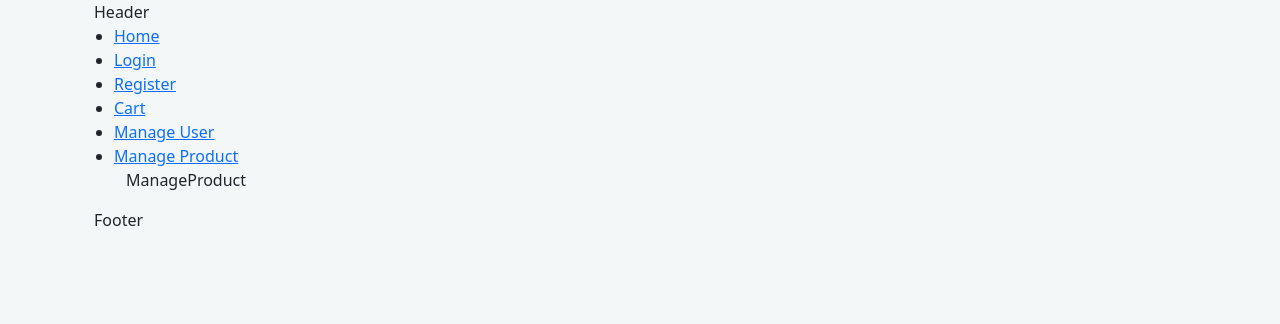
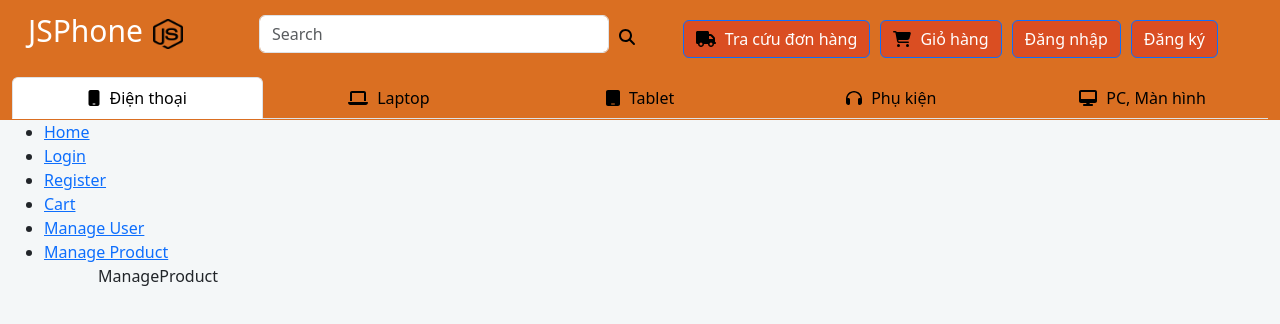
Before and after one commit to ThinhTran1001/Fer201m_assignment, a React (Create React App) app: page /manageproduct in a window 1280 px wide. Shown: the top 324 px of the page. Built offline with nearby package versions, Linux system fonts and the light colour scheme.

Commit message:
Header complete

```diff
--- a/package.json
+++ b/package.json
@@ -3,10 +3,14 @@
   "version": "0.1.0",
   "private": true,
   "dependencies": {
+    "@fortawesome/fontawesome-svg-core": "^6.4.2",
+    "@fortawesome/free-solid-svg-icons": "^6.4.2",
+    "@fortawesome/react-fontawesome": "^0.2.0",
     "@testing-library/jest-dom": "^5.17.0",
     "@testing-library/react": "^13.4.0",
     "@testing-library/user-event": "^13.5.0",
     "bootstrap": "^5.3.2",
+    "font-awesome": "^4.7.0",
     "mdb-react-ui-kit": "^6.3.0",
     "react": "^18.2.0",
     "react-bootstrap": "^2.9.0",
--- a/src/App.js
+++ b/src/App.js
@@ -14,7 +14,7 @@ import { Link, BrowserRouter as Router, Routes, Route } from "react-router-dom";
 
 function App() {
   return (
-    <Container>
+    <Container fluid>
       <Header />
       <Router>
         <ul>
--- a/src/components/Footer.js
+++ b/src/components/Footer.js
@@ -1,14 +1,15 @@
 import React from 'react'
 import { Col, Container, Row } from 'react-bootstrap'
-
-export default function Footer() {
+ function Footer() {
     return (
         <div>
             <Container>
                 <Row>
-                    <Col>Footer</Col>
+                    {/* <Col>Footer</Col> */}
                 </Row>
             </Container>
         </div>
     )
 }
+
+export default Footer
--- a/src/components/Header.js
+++ b/src/components/Header.js
@@ -1,14 +1,175 @@
-import React from 'react'
-import { Col, Container, Row } from 'react-bootstrap'
+/* eslint-disable jsx-a11y/alt-text */
 
-export default function Header() {
-    return (
-        <div>
-            <Container>
-                <Row>
-                    <Col>Header</Col>
-                </Row>
-            </Container>
-        </div>
-    )
-}
+import React from "react";
+import {
+  Row,
+  Nav,
+  Container,
+  Form,
+  Button,
+  ButtonGroup,
+  ButtonToolbar
+} from "react-bootstrap";
+import logo from "../assets/img/imageLogo.png";
+import {
+  faMobile,
+  faLaptop,
+  faTablet,
+  faSearch,
+  faTruck,
+  faShoppingCart,
+  faHeadphones,
+  faDesktop
+} from "@fortawesome/free-solid-svg-icons";
+import { FontAwesomeIcon } from "@fortawesome/react-fontawesome";
+const Header = () => {
+  return (
+    <>
+
+      {/* <Row
+        className="text-white"
+        style={{
+          justifyContent: "left",
+          backgroundColor: "#DA6F22",
+          height: "120px",
+        }}
+      >
+        <Container>
+          <Nav className="justify-content-start" activeKey="/home">
+            <Nav.Item>
+              <Nav.Link href="/" style={{ color: "white", fontSize: "30px" }}>
+                JSPhone
+                <img
+                  src={logo}
+                  style={{ width: "30px", height: "30px", margin: "10px" }}
+                />
+              </Nav.Link>
+            </Nav.Item>
+            <Nav.Item
+              style={{ marginTop: "15px", marginLeft: "50px", width: "350px" }}
+            >
+              <Form.Control type="text" placeholder="Search" />
+            </Nav.Item>
+            <Nav.Item style={{ marginTop: "25px", marginLeft: "10px" }}>
+              <FontAwesomeIcon icon={faSearch} style={{ color: "black" }} />
+            </Nav.Item>
+
+            <Nav.Item style={{ marginTop: "20px", marginLeft: "auto", marginRight:'40px'}}>
+
+
+          <Button style={{marginRight:'10px',backgroundColor:'#DA4E22' }}>
+          <FontAwesomeIcon icon={faTruck} style={{ marginRight: "5px", color:'black' }} />
+          Tra cứu đơn hàng</Button>{' '}
+          <Button style={{marginRight:'10px',  backgroundColor: '#DA4E22' }}>
+          <FontAwesomeIcon icon={faShoppingCart} style={{ marginRight: "5px", color:'black' }} />
+           Giỏ hàng</Button>{' '}
+          <Button style={{marginRight:'10px',  backgroundColor: '#DA4E22' }}>Đăng nhập</Button>{' '}
+          <Button style={{marginRight:'10px',  backgroundColor: '#DA4E22' }}>Đăng ký</Button>
+
+
+            </Nav.Item>
+
+
+          </Nav>
+
+
+          <Nav
+  justify
+  variant="tabs"
+  defaultActiveKey="/home"
+  style={{ marginTop: "10px" }}
+>
+  <Nav.Item>
+    <Nav.Link href="/home" style={{ color: "black" }}>
+      <FontAwesomeIcon icon={faMobile} style={{ marginRight: "5px" }} />
+      Điện thoại{" "}
+    </Nav.Link>
+  </Nav.Item>
+  <Nav.Item>
+    <Nav.Link eventKey="link-1" style={{ color: "black" }}>
+      <FontAwesomeIcon icon={faLaptop} style={{ marginRight: "5px" }} />
+      Laptop
+    </Nav.Link>
+  </Nav.Item>
+  <Nav.Item>
+    <Nav.Link eventKey="link-2" style={{ color: "black" }}>
+      <FontAwesomeIcon icon={faTablet} style={{ marginRight: "5px" }} />
+      Tablet
+    </Nav.Link>
+  </Nav.Item>
+  <Nav.Item>
+    <Nav.Link eventKey="link-3" style={{ color: "black" }}>
+      <FontAwesomeIcon icon={faHeadphones} style={{ marginRight: "5px" }} />
+      Phụ kiện
+    </Nav.Link>
+  </Nav.Item>
+  <Nav.Item>
+    <Nav.Link eventKey="link-4" style={{ color: "black" }}>
+      <FontAwesomeIcon icon={faDesktop} style={{ marginRight: "5px" }} />
+      PC, Màn hình
+    </Nav.Link>
+  </Nav.Item>
+</Nav>
+        </Container>
+      </Row> */}
+       <Row className="text-white" style={{ justifyContent: "left", backgroundColor: "#DA6F22", height: "120px" }}>
+      <Container>
+        <Nav className="justify-content-start" activeKey="/home">
+          <Nav.Item>
+            <Nav.Link href="/" style={{ color: "white", fontSize: "30px" }}>
+              JSPhone
+              <img src={logo} style={{ width: "30px", height: "30px", margin: "10px" }} alt="logo" />
+            </Nav.Link>
+          </Nav.Item>
+          <Nav.Item style={{ marginTop: "15px", marginLeft: "50px", width: "350px" }}>
+            <Form.Control type="text" placeholder="Search" />
+          </Nav.Item>
+          <Nav.Item style={{ marginTop: "25px", marginLeft: "10px" }}>
+            <FontAwesomeIcon icon={faSearch} style={{ color: "black" }} />
+          </Nav.Item>
+          <Nav.Item style={{ marginTop: "20px", marginLeft: "auto", marginRight: "40px" }}>
+
+              <Button style={{ marginRight: '10px', backgroundColor: '#DA4E22'}}>
+                <FontAwesomeIcon icon={faTruck} style={{ marginRight: "5px", color: 'black'  }} /> Tra cứu đơn hàng
+              </Button>
+              <Button style={{ marginRight: '10px', backgroundColor: '#DA4E22'}}>
+                <FontAwesomeIcon icon={faShoppingCart} style={{ marginRight: "5px", color: 'black' }} /> Giỏ hàng
+              </Button>
+              <Button style={{ marginRight: '10px', backgroundColor: '#DA4E22'}}>Đăng nhập</Button>
+              <Button style={{ marginRight: '10px', backgroundColor: '#DA4E22'   }}>Đăng ký</Button>
+
+          </Nav.Item>
+        </Nav>
+        <Nav justify variant="tabs" defaultActiveKey="/home" style={{ marginTop: "10px" }}>
+          <Nav.Item>
+            <Nav.Link href="/home" style={{ color: "black" }}>
+              <FontAwesomeIcon icon={faMobile} style={{ marginRight: "5px" }} /> Điện thoại
+            </Nav.Link>
+          </Nav.Item>
+          <Nav.Item>
+            <Nav.Link eventKey="link-1" style={{ color: "black" }}>
+              <FontAwesomeIcon icon={faLaptop} style={{ marginRight: "5px" }} /> Laptop
+            </Nav.Link>
+          </Nav.Item>
+          <Nav.Item>
+            <Nav.Link eventKey="link-2" style={{ color: "black" }}>
+              <FontAwesomeIcon icon={faTablet} style={{ marginRight: "5px" }} /> Tablet
+            </Nav.Link>
+          </Nav.Item>
+          <Nav.Item>
+            <Nav.Link eventKey="link-3" style={{ color: "black" }}>
+              <FontAwesomeIcon icon={faHeadphones} style={{ marginRight: "5px" }} /> Phụ kiện
+            </Nav.Link>
+          </Nav.Item>
+          <Nav.Item>
+            <Nav.Link eventKey="link-4" style={{ color: "black" }}>
+              <FontAwesomeIcon icon={faDesktop} style={{ marginRight: "5px" }} /> PC, Màn hình
+            </Nav.Link>
+          </Nav.Item>
+        </Nav>
+      </Container>
+    </Row>
+    </>
+  );
+};
+export default Header;
```
Also changed, not shown: src/assets/img/imageLogo.png (added), 1 other file (tests, documents, lock files or other folders).
